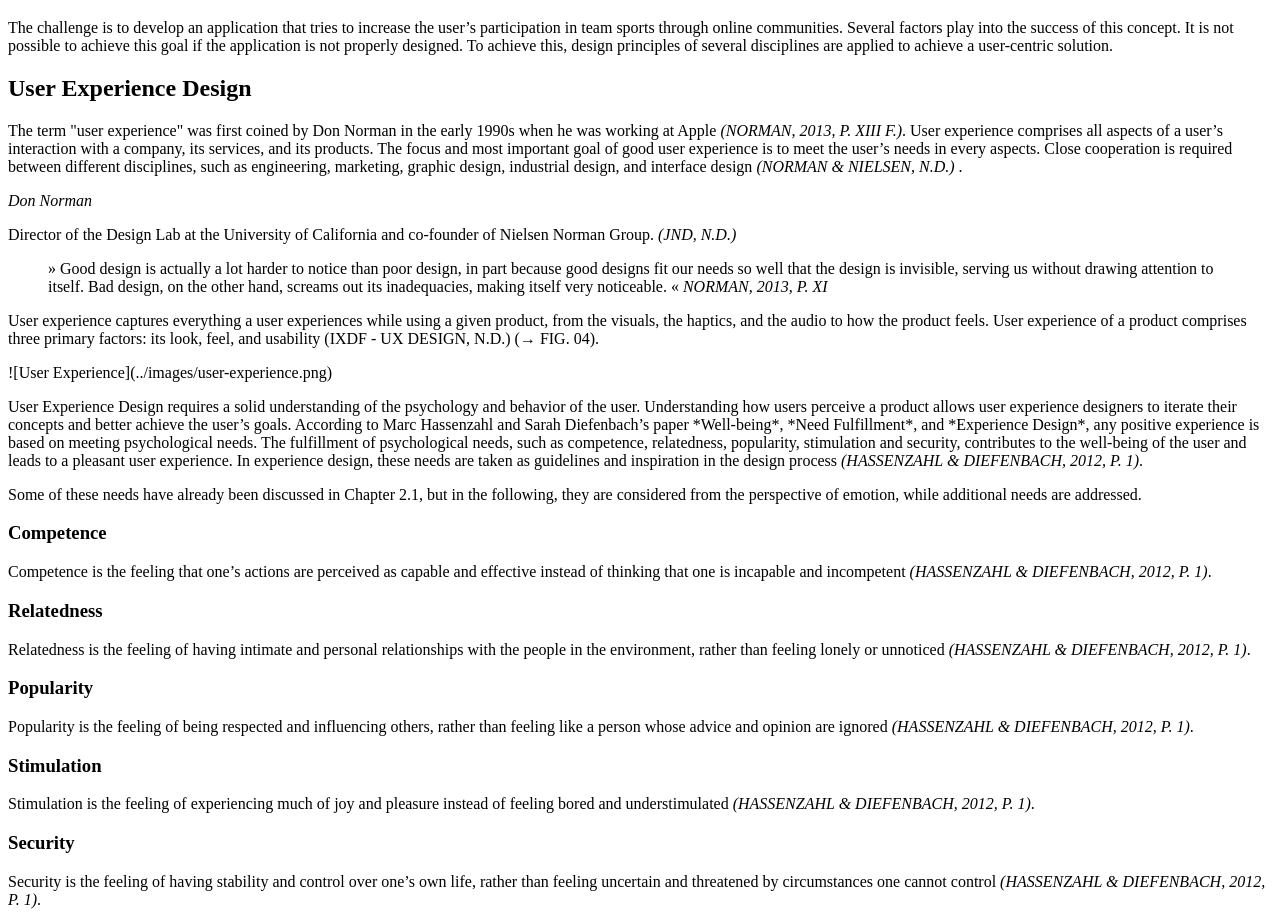
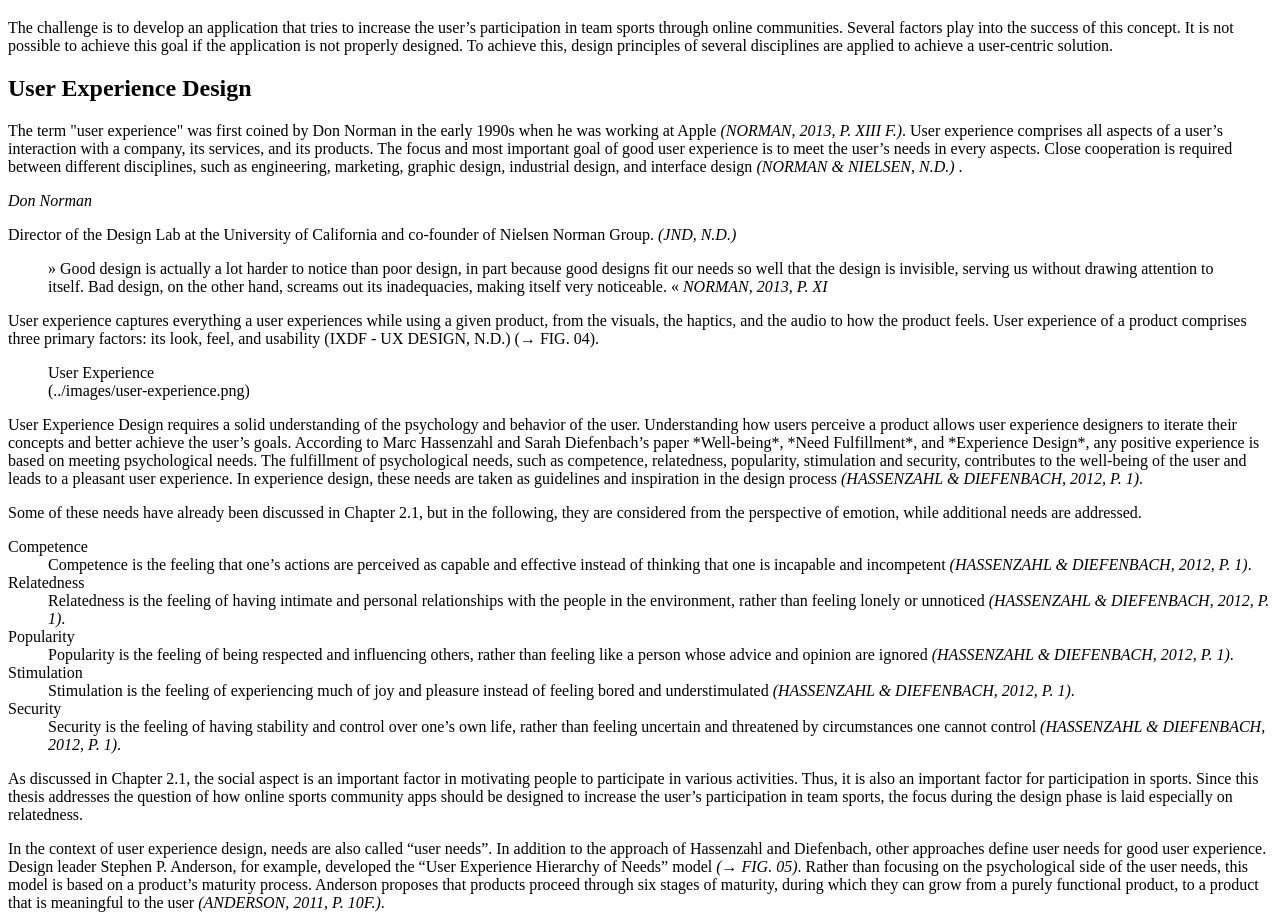
Before and after one commit to mi-classroom/startercode-fur-die-frontend-basics-cywind1, a plain HTML site: page chapter/design-principles.html in a window 1280 px wide. Shown: the part 61-975 px from the top of the page. Drawn offline with Linux system fonts and the light colour scheme.

Commit message:
HTML 1.2: Strukturelemente nutzen

```diff
--- a/chapter/design-principles.html
+++ b/chapter/design-principles.html
@@ -8,17 +8,20 @@
   </head>
 
   <body>
+    <header>
       <h1>Design Principles</h1>
 
       <p>
         The challenge is to develop an application that tries to increase the
         user’s participation in team sports through online communities. Several
         factors play into the success of this concept. It is not possible to
-      achieve this goal if the application is not properly designed. To achieve
-      this, design principles of several disciplines are applied to achieve a
-      user-centric solution.
+        achieve this goal if the application is not properly designed. To
+        achieve this, design principles of several disciplines are applied to
+        achieve a user-centric solution.
       </p>
+    </header>
 
+    <main>
       <h2>User Experience Design</h2>
 
       <p>
@@ -26,35 +29,42 @@
         1990s when he was working at Apple
         <cite>(NORMAN, 2013, P. XIII F.)</cite>. User experience comprises all
         aspects of a user’s interaction with a company, its services, and its
-      products. The focus and most important goal of good user experience is to
-      meet the user’s needs in every aspects. Close cooperation is required
+        products. The focus and most important goal of good user experience is
+        to meet the user’s needs in every aspects. Close cooperation is required
         between different disciplines, such as engineering, marketing, graphic
         design, industrial design, and interface design
         <cite>(NORMAN & NIELSEN, N.D.)</cite> .
       </p>
 
+      <aside>
         <em>Don Norman</em>
         <p>
-      Director of the Design Lab at the University of California and co-founder
-      of Nielsen Norman Group. <cite>(JND, N.D.)</cite>
+          Director of the Design Lab at the University of California and
+          co-founder of Nielsen Norman Group. <cite>(JND, N.D.)</cite>
         </p>
+      </aside>
 
       <blockquote>
-      » Good design is actually a lot harder to notice than poor design, in part
-      because good designs fit our needs so well that the design is invisible,
-      serving us without drawing attention to itself. Bad design, on the other
-      hand, screams out its inadequacies, making itself very noticeable. «
+        » Good design is actually a lot harder to notice than poor design, in
+        part because good designs fit our needs so well that the design is
+        invisible, serving us without drawing attention to itself. Bad design,
+        on the other hand, screams out its inadequacies, making itself very
+        noticeable. «
         <cite>NORMAN, 2013, P. XI</cite>
       </blockquote>
 
       <p>
-      User experience captures everything a user experiences while using a given
-      product, from the visuals, the haptics, and the audio to how the product
-      feels. User experience of a product comprises three primary factors: its
-      look, feel, and usability (IXDF - UX DESIGN, N.D.) (→ FIG. 04).
+        User experience captures everything a user experiences while using a
+        given product, from the visuals, the haptics, and the audio to how the
+        product feels. User experience of a product comprises three primary
+        factors: its look, feel, and usability (IXDF - UX DESIGN, N.D.) (→ FIG.
+        04).
       </p>
 
-    ![User Experience](../images/user-experience.png)
+      <figure>
+        <figcaption>User Experience</figcaption>
+        (../images/user-experience.png)
+      </figure>
 
       <p>
         User Experience Design requires a solid understanding of the psychology
@@ -62,55 +72,59 @@
         allows user experience designers to iterate their concepts and better
         achieve the user’s goals. According to Marc Hassenzahl and Sarah
         Diefenbach’s paper *Well-being*, *Need Fulfillment*, and *Experience
-      Design*, any positive experience is based on meeting psychological needs.
-      The fulfillment of psychological needs, such as competence, relatedness,
-      popularity, stimulation and security, contributes to the well-being of the
-      user and leads to a pleasant user experience. In experience design, these
-      needs are taken as guidelines and inspiration in the design process
+        Design*, any positive experience is based on meeting psychological
+        needs. The fulfillment of psychological needs, such as competence,
+        relatedness, popularity, stimulation and security, contributes to the
+        well-being of the user and leads to a pleasant user experience. In
+        experience design, these needs are taken as guidelines and inspiration
+        in the design process
         <cite>(HASSENZAHL & DIEFENBACH, 2012, P. 1)</cite>.
       </p>
 
       <p>
-      Some of these needs have already been discussed in Chapter 2.1, but in the
-      following, they are considered from the perspective of emotion, while
-      additional needs are addressed.
+        Some of these needs have already been discussed in Chapter 2.1, but in
+        the following, they are considered from the perspective of emotion,
+        while additional needs are addressed.
       </p>
 
-    <h3>Competence</h3>
-    <p>
-      Competence is the feeling that one’s actions are perceived as capable and
-      effective instead of thinking that one is incapable and incompetent
+      <dl>
+        <dt>Competence</dt>
+        <dd>
+          Competence is the feeling that one’s actions are perceived as capable
+          and effective instead of thinking that one is incapable and
+          incompetent
           <cite>(HASSENZAHL & DIEFENBACH, 2012, P. 1)</cite>.
-    </p>
+        </dd>
 
-    <h3>Relatedness</h3>
-    <p>
-      Relatedness is the feeling of having intimate and personal relationships
-      with the people in the environment, rather than feeling lonely or
-      unnoticed <cite>(HASSENZAHL & DIEFENBACH, 2012, P. 1)</cite>.
-    </p>
+        <dt>Relatedness</dt>
+        <dd>
+          Relatedness is the feeling of having intimate and personal
+          relationships with the people in the environment, rather than feeling
+          lonely or unnoticed
+          <cite>(HASSENZAHL & DIEFENBACH, 2012, P. 1)</cite>.
+        </dd>
 
-    <h3>Popularity</h3>
-    <p>
+        <dt>Popularity</dt>
+        <dd>
           Popularity is the feeling of being respected and influencing others,
           rather than feeling like a person whose advice and opinion are ignored
           <cite>(HASSENZAHL & DIEFENBACH, 2012, P. 1)</cite>.
-    </p>
+        </dd>
 
-    <h3>Stimulation</h3>
-    <p>
+        <dt>Stimulation</dt>
+        <dd>
           Stimulation is the feeling of experiencing much of joy and pleasure
           instead of feeling bored and understimulated
           <cite>(HASSENZAHL & DIEFENBACH, 2012, P. 1)</cite>.
-    </p>
+        </dd>
 
-    <h3>Security</h3>
-    <p>
+        <dt>Security</dt>
+        <dd>
           Security is the feeling of having stability and control over one’s own
-      life, rather than feeling uncertain and threatened by circumstances one
-      cannot control <cite>(HASSENZAHL & DIEFENBACH, 2012, P. 1)</cite>.
-    </p>
-
+          life, rather than feeling uncertain and threatened by circumstances
+          one cannot control <cite>(HASSENZAHL & DIEFENBACH, 2012, P. 1)</cite>.
+        </dd>
+      </dl>
       <p>
         As discussed in Chapter 2.1, the social aspect is an important factor in
         motivating people to participate in various activities. Thus, it is also
@@ -124,12 +138,12 @@
         In the context of user experience design, needs are also called “user
         needs”. In addition to the approach of Hassenzahl and Diefenbach, other
         approaches define user needs for good user experience. Design leader
-      Stephen P. Anderson, for example, developed the “User Experience Hierarchy
-      of Needs” model <cite>(→ FIG. 05)</cite>. Rather than focusing on the
-      psychological side of the user needs, this model is based on a product’s
-      maturity process. Anderson proposes that products proceed through six
-      stages of maturity, during which they can grow from a purely functional
-      product, to a product that is meaningful to the user
+        Stephen P. Anderson, for example, developed the “User Experience
+        Hierarchy of Needs” model <cite>(→ FIG. 05)</cite>. Rather than focusing
+        on the psychological side of the user needs, this model is based on a
+        product’s maturity process. Anderson proposes that products proceed
+        through six stages of maturity, during which they can grow from a purely
+        functional product, to a product that is meaningful to the user
         <cite>(ANDERSON, 2011, P. 10F.)</cite>.
       </p>
 
@@ -170,5 +184,6 @@
           <td>works as programmed</td>
         </tr>
       </table>
+    </main>
   </body>
 </html>
```
Lines whose indentation alone changed are shown as unchanged.
